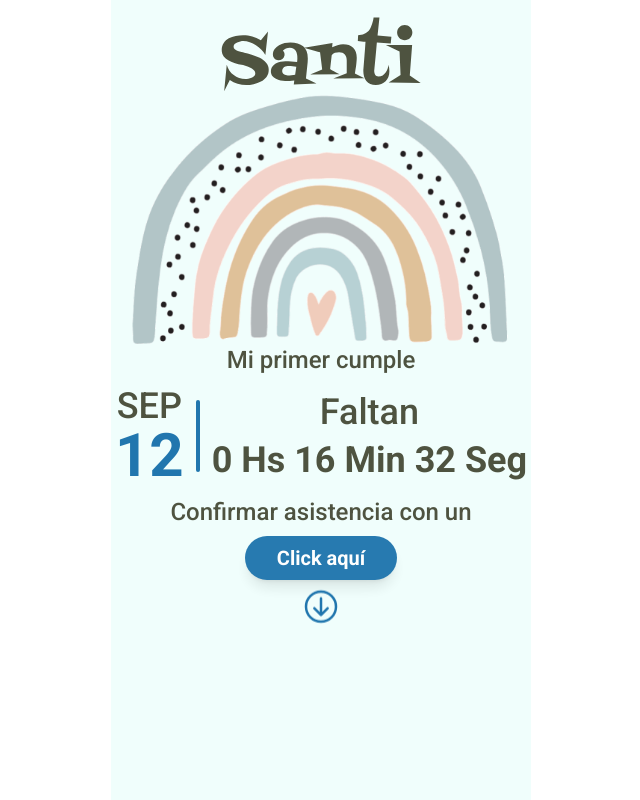
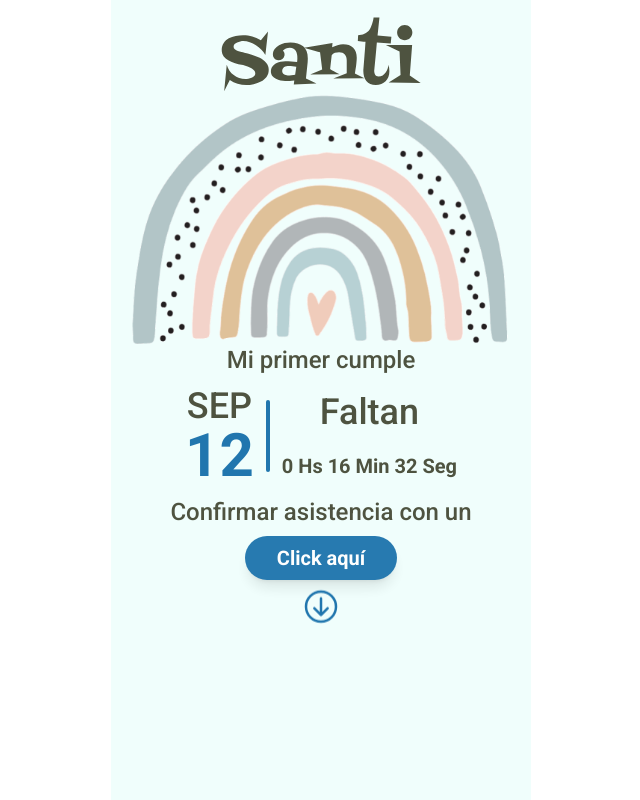
Before and after one commit to fabianeromano/invitation-santi, a Next.js app: page / in a window 1280 px wide. Shown: the top 800 px of the page, without its empty margins (319-959 px from the left). Built offline with nearby package versions, Linux system fonts and the light colour scheme; what tailwindcss-animated would draw is missing.

Commit message:
fix text tiem

```diff
--- a/src/components/HeroParallax.jsx
+++ b/src/components/HeroParallax.jsx
@@ -53,7 +53,7 @@ function HeroParallax() {
                     <div className='flex flex-col items-center justify-between h-full py-4'>
                         <p className='text-4xl font-medium text-[#4E5340]'>Faltan</p>
                         {/* <p className="text-4xl font-bold text-[#4E5340]">{remainingTime?.days} dias</p> */}
-                        <p className="text-4xl font-bold text-[#4E5340]">{remainingTime?.hours} Hs {remainingTime?.minutes} Min {remainingTime?.seconds} Seg</p>
+                        <p className="text-xl font-bold text-[#4E5340]">{remainingTime?.hours} Hs {remainingTime?.minutes} Min {remainingTime?.seconds} Seg</p>
                     </div>
                 </div>
             </div>
```
